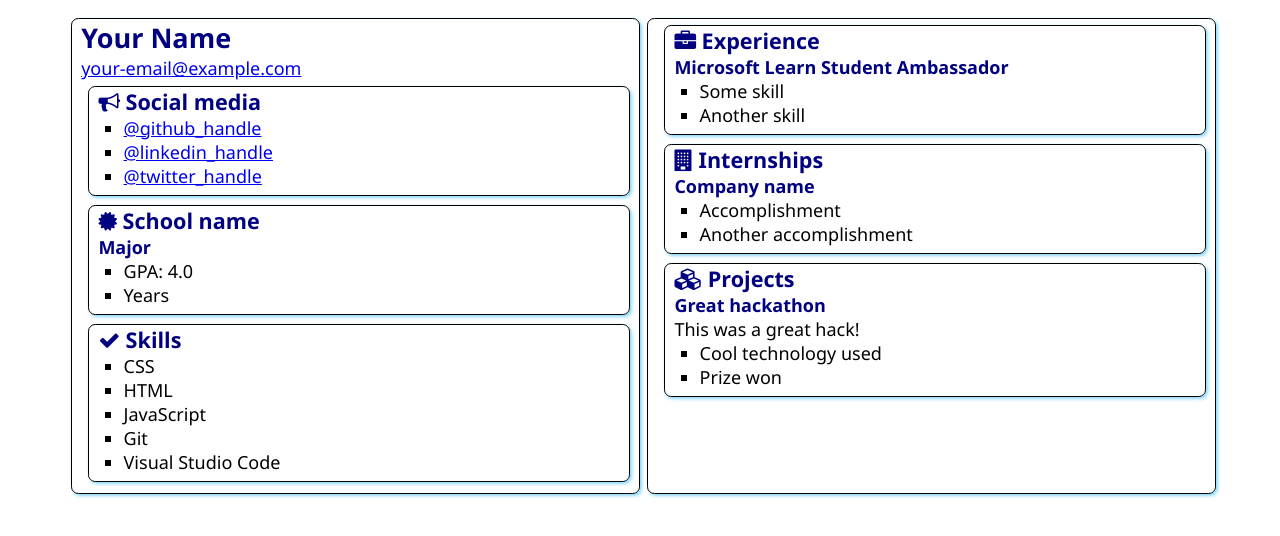
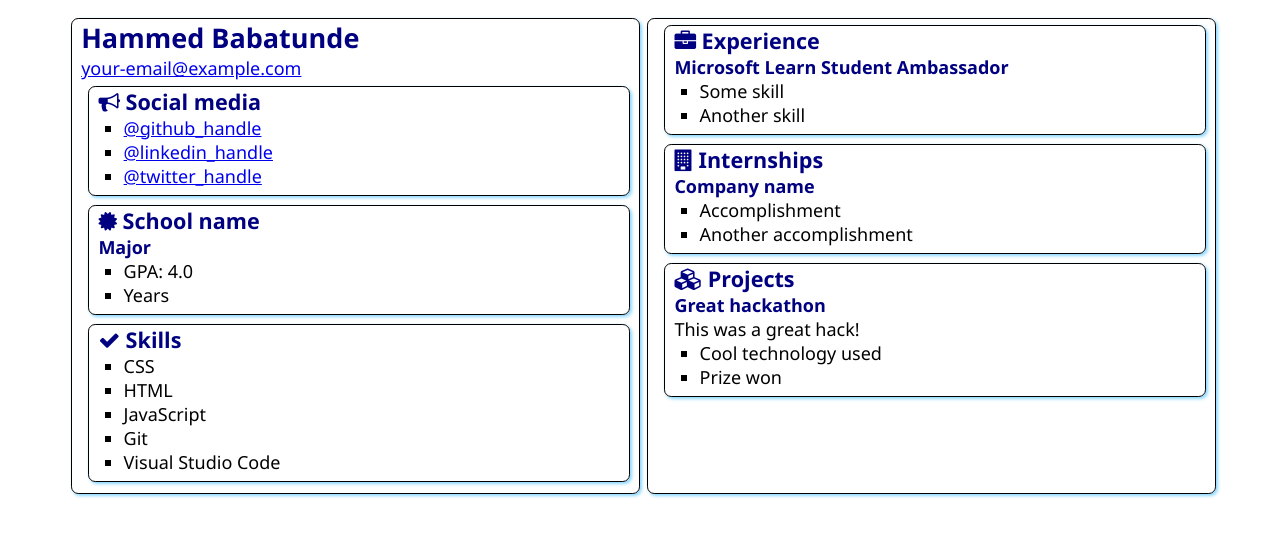
Before and after one commit to HammedBabatunde/SATechnicalOnboarding, a plain HTML site: page src/index.html in a window 1280 px wide. Drawn offline with Linux system fonts and the light colour scheme.

Commit message:
Added My Name

```diff
--- a/src/index.html
+++ b/src/index.html
@@ -12,7 +12,7 @@
 <body>
     <main>
         <article class="box">
-            <h1>Your Name</h1>
+            <h1>Hammed Babatunde</h1>
             <div><a href="mailto:your.email@example.com">your-email@example.com</a></div>
 
             <section class="box">
```
